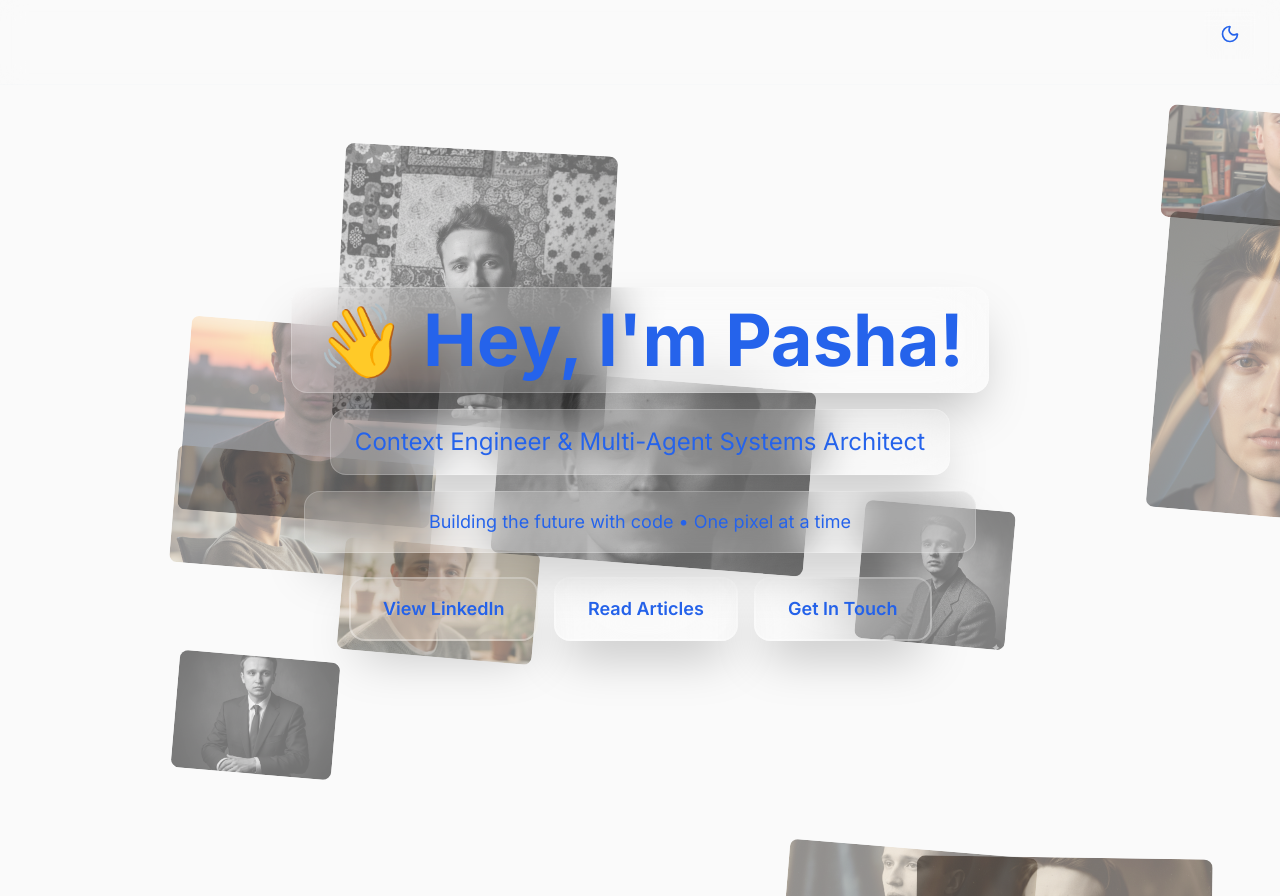
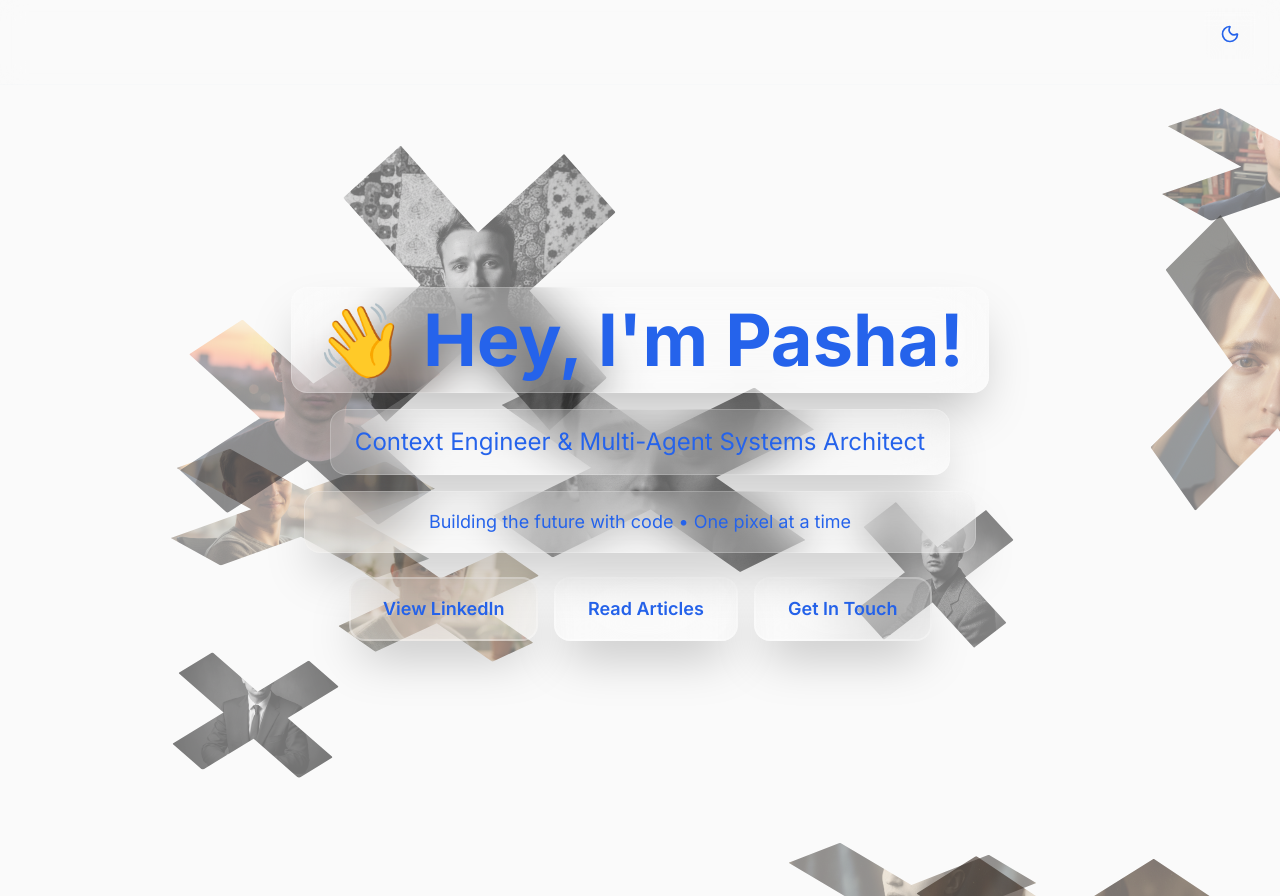
Before and after one commit to karpovpw/karpov-landing, a Next.js app: page / in a window 1280 px wide. Built offline with nearby package versions, Linux system fonts and the light colour scheme.

Commit message:
Fixes background masks?

```diff
--- a/components/features/hero/HeroSection.tsx
+++ b/components/features/hero/HeroSection.tsx
@@ -85,6 +85,7 @@ export function HeroSection({ className }: BaseComponentProps) {
                 alt={`Background photo ${index + 1}`}
                 fill
                 className="object-cover rounded-lg"
+                style={{ clipPath: 'polygon(20% 0%, 0% 20%, 30% 50%, 0% 80%, 20% 100%, 50% 70%, 80% 100%, 100% 80%, 70% 50%, 100% 20%, 80% 0%, 50% 30%)' }}
               />
             </motion.div>
           ))}
```
